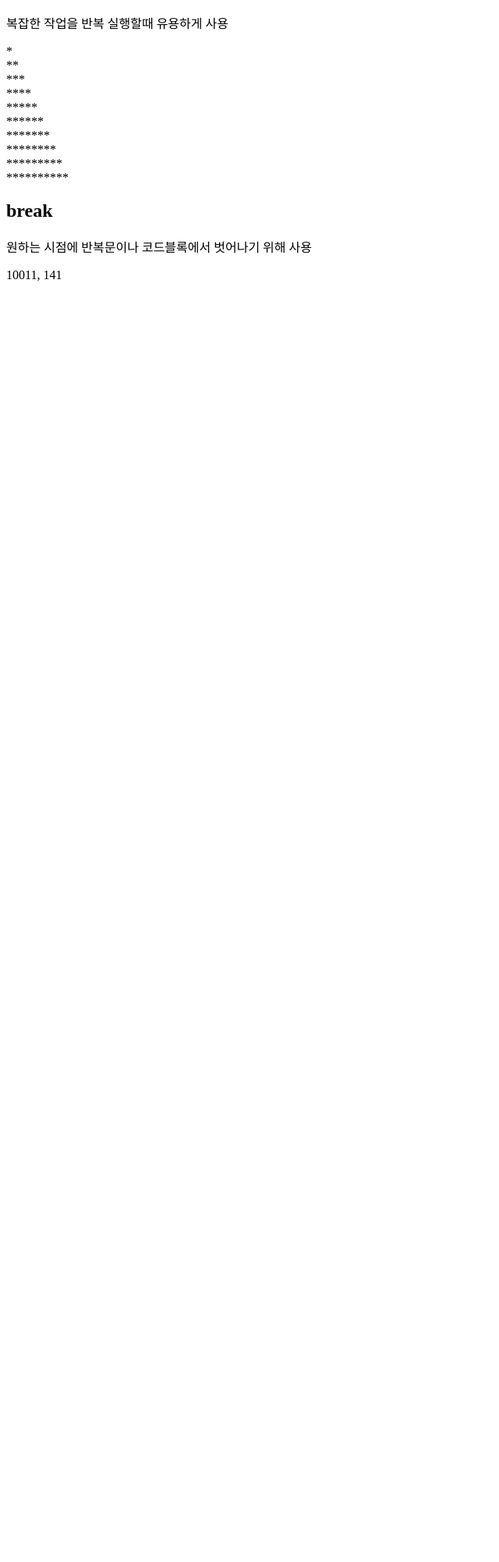
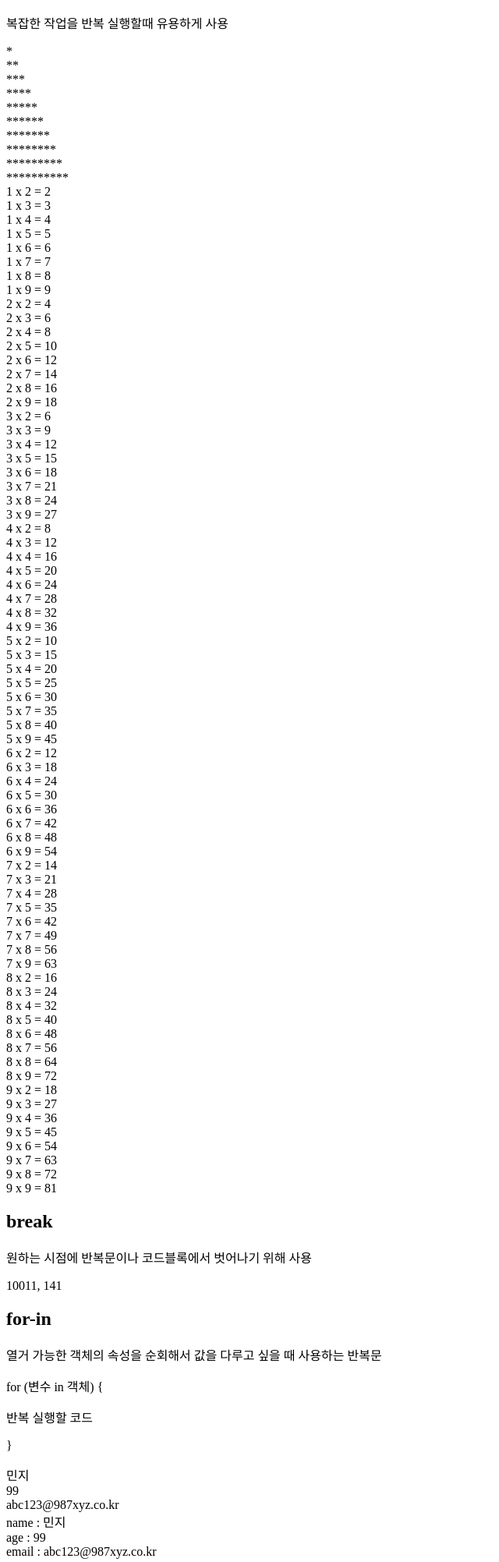
Before and after one commit to Hy30k92/frontends, a FastAPI app: page /js/loof in a window 1280 px wide. Shown: the part 931-2934 px from the top of the page at 78% size, without its empty margins (0-640 px from the left). Before the commit the page ends 1292 px from the top, so only its background shows below. Run offline with FastAPI, Linux system fonts and the light colour scheme.

Commit message:
반복문 - for-in, for-of

```diff
--- a/views/templates/js/05loof.html
+++ b/views/templates/js/05loof.html
@@ -82,9 +82,13 @@
         document.write('<br>')
         }
     </script>
-
     <script>
         //구구단 출력
+         for (let i = 1; i <=9; ++ i){
+             for(let j = 2; j <=9; ++j){
+                 document.write(`${i} x ${j}  = ${ i * j}`, '<br>')
+             }
+         }
     </script>
 
     <h2>break</h2>
@@ -102,6 +106,54 @@
         document.write(`${sum}, ${cnt}`,'<br>');
     </script>
 
+    <h2>for-in</h2>
+    <p>열거 가능한 객체의 속성을 순회해서
+        값을 다루고 싶을 때 사용하는 반복문</p>
+    <p>for (변수 in 객체) {</p>
+    <p>반복 실행할 코드</p>
+    <p>}</p>
+
+    <script>
+        const person = { // 객체변수
+          name : '민지',
+          age : 99,
+          email: 'abc123@987xyz.co.kr'
+        };
+        document.write(person['name'], '<br>');
+        document.write(person['age'], '<br>');
+        document.write(person['email'], '<br>');
+
+        for (let key in person) {
+            document.write(`${key} : ${person[key]}`, '<br>')
+        }
+    </script>
+
+    <h2>for-of</h2>
+    <p>ES6에 추가된 반복문으로, 배열,문자열,Map,Set 등의
+        이터러블 객체의 값을 순차적으로 순회할 때 사용하는 반복문</p>
+    <p>이터러블 객체 : 순차적으로 값들이 저장된 객체를 의미,
+        따라서, 데이터 처리시 순서가 중요시 됨</p>
+    <p>for (변수 of 이터러블객체) {</p>
+    <p>반복 실행할 코드</p>
+    <p>}</p>
+
+    <script>
+        const colors = ['red', 'orange', 'yellow', 'green','blue'];
+        const say = 'Hello, World!!';
+
+        for(let i = 0 ; i < 5; ++i) {
+            document.write(`${colors[i]}`, '<br>')
+        } // 명령형 코두
+
+        for (let color of colors) {
+            document.write(`${color}`, '<br>');
+        } //선언형 코드
+
+        for (let char of say){
+            document.write(`${char}`, ' ');
+        }
+    </script>
+
 
     </body>
 </html>
```
